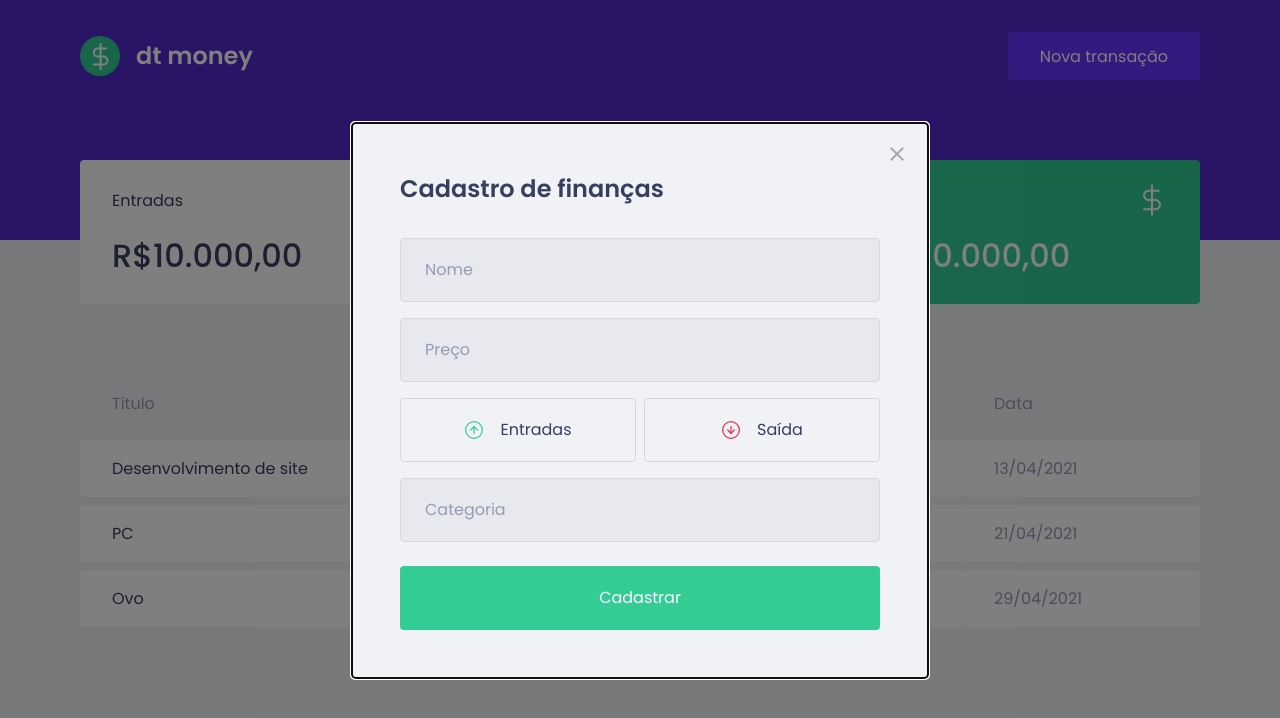
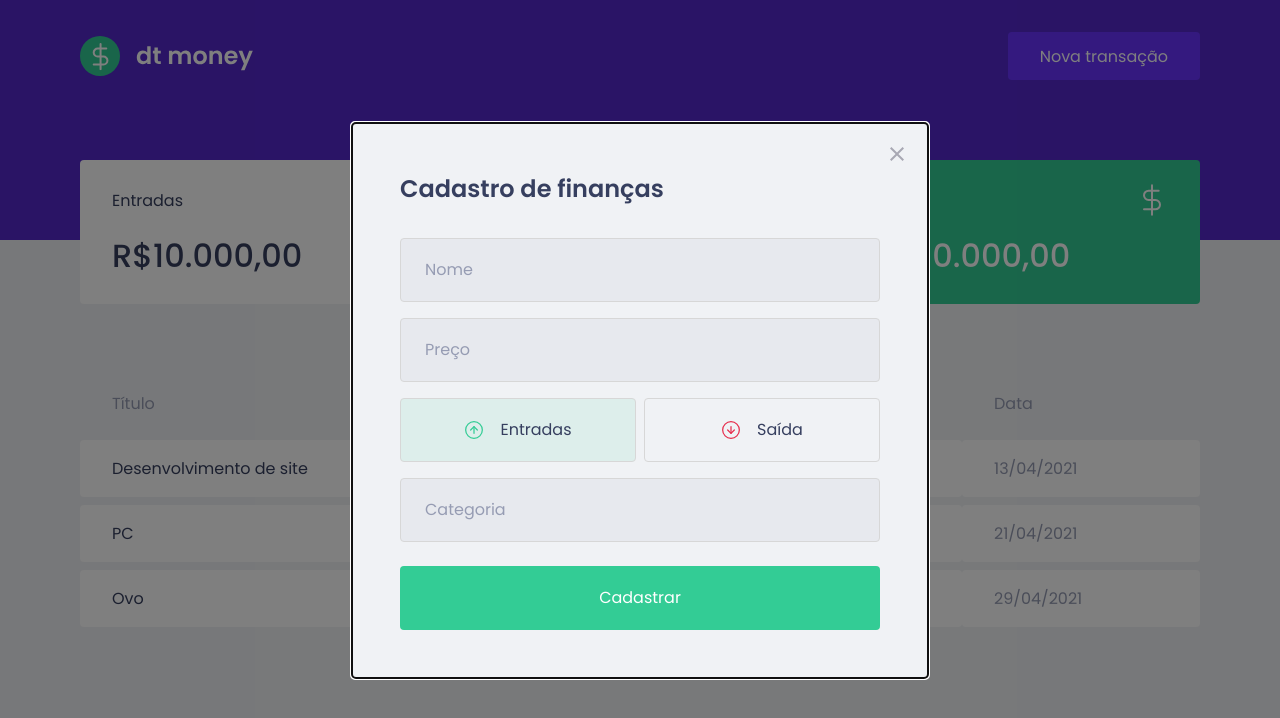
Before and after one commit to eduardo-takeo/dtmoney, a React (Create React App) app: page / in a window 1280 px wide. Shown: the top 718 px of the page. Built offline with nearby package versions, Linux system fonts and the light colour scheme; no server answers; what miragejs would draw is missing.

Commit message:
Add modal buttons colors based on state

```diff
--- a/src/components/NewTransactionModal/index.tsx
+++ b/src/components/NewTransactionModal/index.tsx
@@ -1,9 +1,9 @@
-import React from "react";
+import React, { useState } from "react";
 import Modal from "react-modal";
 import incomeImg from "../../assets/income.svg";
 import outcomeImg from "../../assets/outcome.svg";
 import closeImg from "../../assets/close.svg";
-import { Container, TransactionTypeContainer } from "./styles";
+import { Container, TransactionTypeContainer, BoxRadio } from "./styles";
 
 interface NewTransactionModalProps {
   isOpen: boolean;
@@ -14,6 +14,8 @@
   isOpen,
   onRequestClose,
 }: NewTransactionModalProps) => {
+  const [type, setType] = useState("deposit");
+
   return (
     <Modal
       isOpen={isOpen}
@@ -33,14 +35,24 @@
         <input type="text" placeholder="Nome" />
         <input type="text" placeholder="Preço" />
         <TransactionTypeContainer>
-          <button type="button">
+          <BoxRadio
+            type="button"
+            onClick={() => setType("deposit")}
+            isActive={type === "deposit"}
+            activeColor="green"
+          >
             <img src={incomeImg} alt="Income" />
             <span>Entradas</span>
-          </button>
-          <button type="button">
+          </BoxRadio>
+          <BoxRadio
+            type="button"
+            onClick={() => setType("withdraw")}
+            isActive={type === "withdraw"}
+            activeColor="red"
+          >
             <img src={outcomeImg} alt="Outcome" />
             <span>Saída</span>
-          </button>
+          </BoxRadio>
         </TransactionTypeContainer>
         <input type="text" placeholder="Categoria" />
         <button type="submit">Cadastrar</button>
--- a/src/components/NewTransactionModal/styles.ts
+++ b/src/components/NewTransactionModal/styles.ts
@@ -1,5 +1,5 @@
 import styled from "styled-components";
-import { darken } from "polished";
+import { darken, transparentize } from "polished";
 
 export const Container = styled.form`
   h2 {
@@ -51,12 +51,26 @@
   display: grid;
   grid-template-columns: 1fr 1fr;
   gap: 0.5rem;
+`;
 
-  button {
+interface BoxRadioProps {
+  isActive: boolean;
+  activeColor: "red" | "green";
+}
+
+const colors = {
+  red: "#E62E4D",
+  green: "#33CC95",
+};
+
+export const BoxRadio = styled.button<BoxRadioProps>`
   height: 4rem;
   border: 1px solid #d7d7d7;
   border-radius: 0.25rem;
-    background: transparent;
+  background: ${(props) =>
+    props.isActive
+      ? transparentize(0.9, colors[props.activeColor])
+      : "transparent"};
   display: flex;
   align-items: center;
   justify-content: center;
@@ -76,5 +90,4 @@
     font-size: 1rem;
     color: var(--text-title);
   }
-  }
 `;
```
Lines whose indentation alone changed are shown as unchanged.
